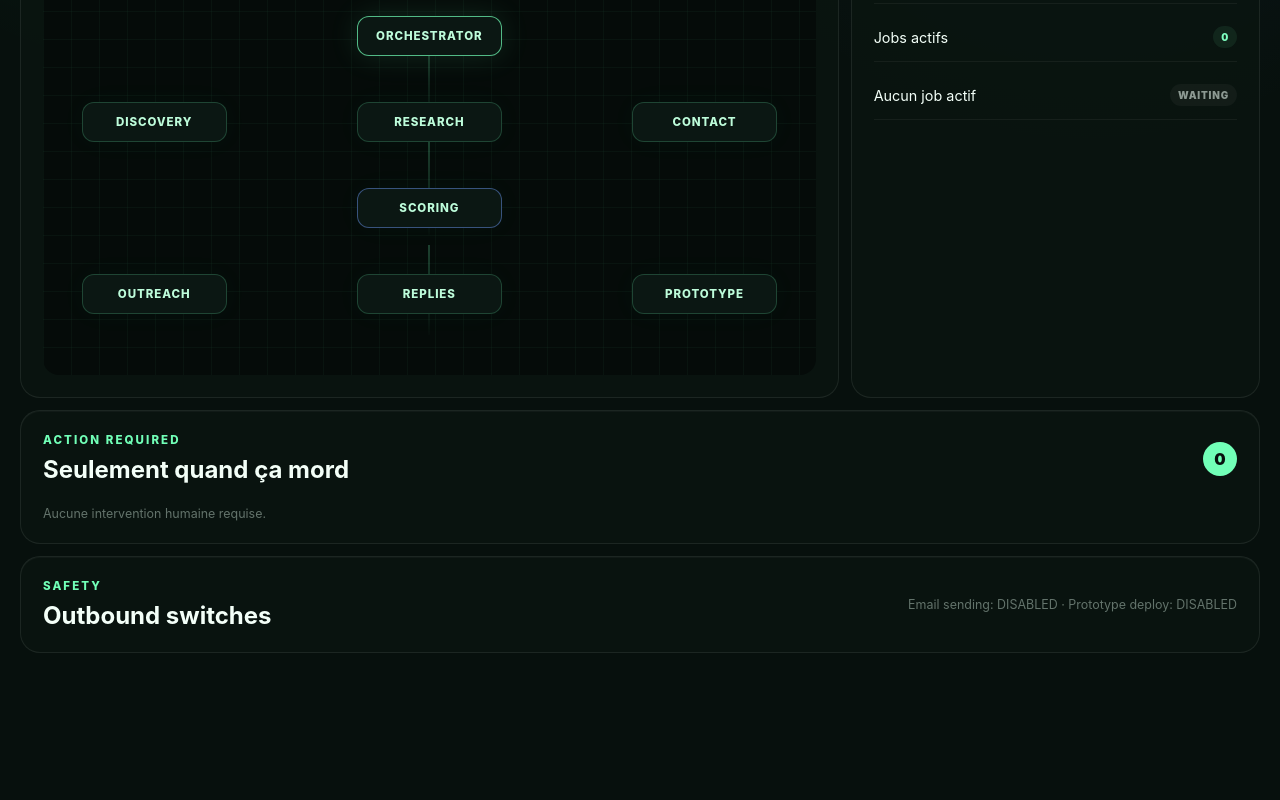
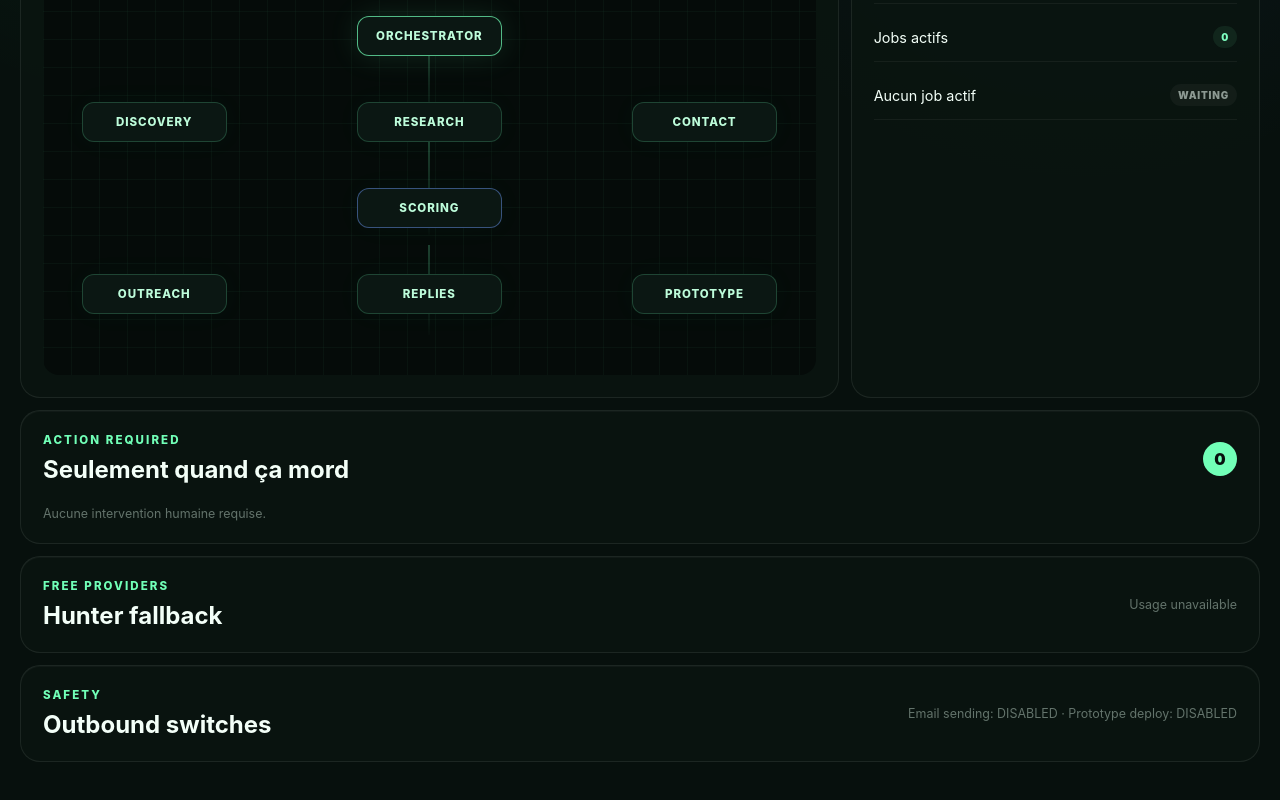
Before and after one commit to VNM972/magicscript, a Next.js app in the folder apps/control-center/: page / in a window 1280 px wide. Shown: the part 499-1299 px from the top of the page. Before the commit the page ends 1208 px from the top, so only its background shows below. Built offline with nearby package versions, Linux system fonts and the light colour scheme.

Commit message:
V2 control center: display Hunter free usage in apps/control-center/app/page.tsx

```diff
--- a/apps/control-center/app/page.tsx
+++ b/apps/control-center/app/page.tsx
@@ -182,6 +182,20 @@ export default async function Page() {
       <section className="panel" style={{ marginTop: 12 }}>
         <div className="panelTitle" style={{ marginBottom: 0 }}>
           <div>
+            <p className="eyebrow">FREE PROVIDERS</p>
+            <h2>Hunter fallback</h2>
+          </div>
+          <span className="muted">
+            {data.providerUsage
+              ? `${data.providerUsage.hunter.used}/${data.providerUsage.hunter.budget} credits · ${data.providerUsage.hunter.remainingInternalBudget} reserved budget remaining · ${data.providerUsage.hunter.configured ? 'API READY' : 'API KEY MISSING'}`
+              : 'Usage unavailable'}
+          </span>
+        </div>
+      </section>
+
+      <section className="panel" style={{ marginTop: 12 }}>
+        <div className="panelTitle" style={{ marginBottom: 0 }}>
+          <div>
             <p className="eyebrow">SAFETY</p>
             <h2>Outbound switches</h2>
           </div>
```
